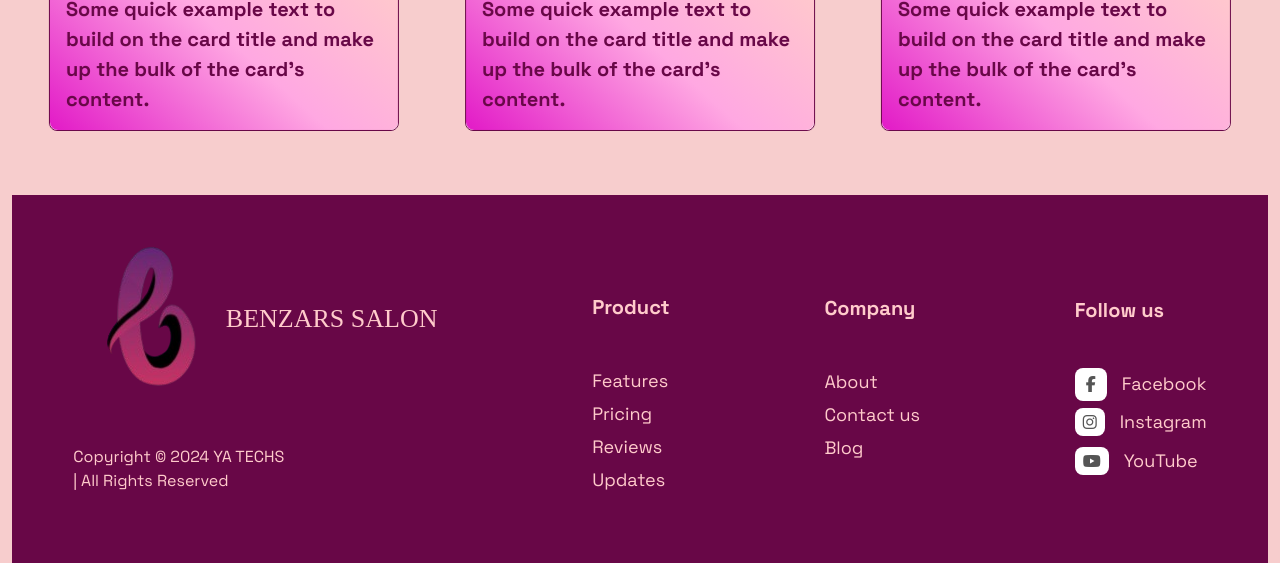
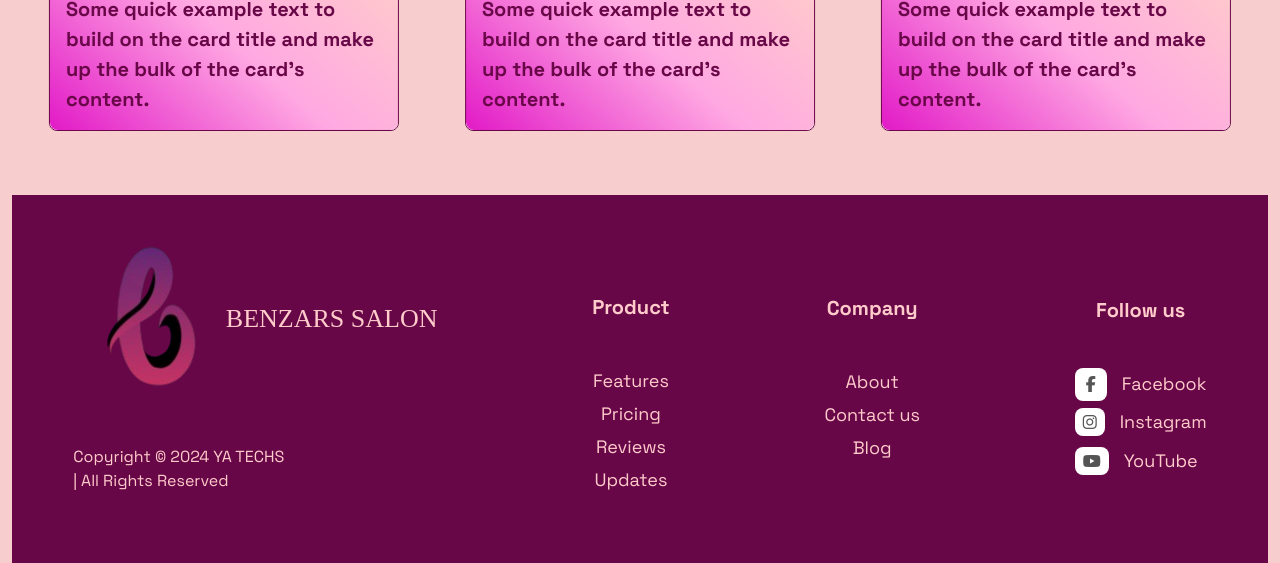
Before and after one commit to malikhan27/benzar, a plain HTML site: page index.html in a window 1280 px wide. Shown: the part 1167-1730 px from the top of the page. Drawn offline with nearby package versions, Linux system fonts and the light colour scheme.

Commit message:
adjustment of footer

```diff
--- a/index.html
+++ b/index.html
@@ -191,7 +191,7 @@
           <p class="mt-5"> Copyright &copy; 2024 YA TECHS <br> | All Rights Reserved </p>
         </div>
 
-        <div class="mt-3 pt-4">
+        <div class="mt-3 pt-4 text-center">
           <ul>
             <li class="mb-5">
               <h4>Product</h4>
@@ -203,7 +203,7 @@
           </ul>
         </div>
 
-        <div class="pt-2">
+        <div class="pt-2 text-center">
 
           <ul>
             <li class="mb-5">
@@ -219,7 +219,7 @@
 
         <div>
           <ul class="social-ftr">
-            <li class="mb-3 py-4">
+            <li class="mb-3 py-4 text-center">
               <h4>Follow us</h4>
             </li>
             <li><span><i class="fa-brands fa-facebook-f"></span></i>Facebook</li>
--- a/style.scss
+++ b/style.scss
@@ -155,7 +155,7 @@ span{
 }
 
 .footer{
-    font-family: body-font;
+
     padding: 50px 0;
     background-color: $color2;
     color: $color1;
```
Also changed, not shown: style.css, 1 other file.
